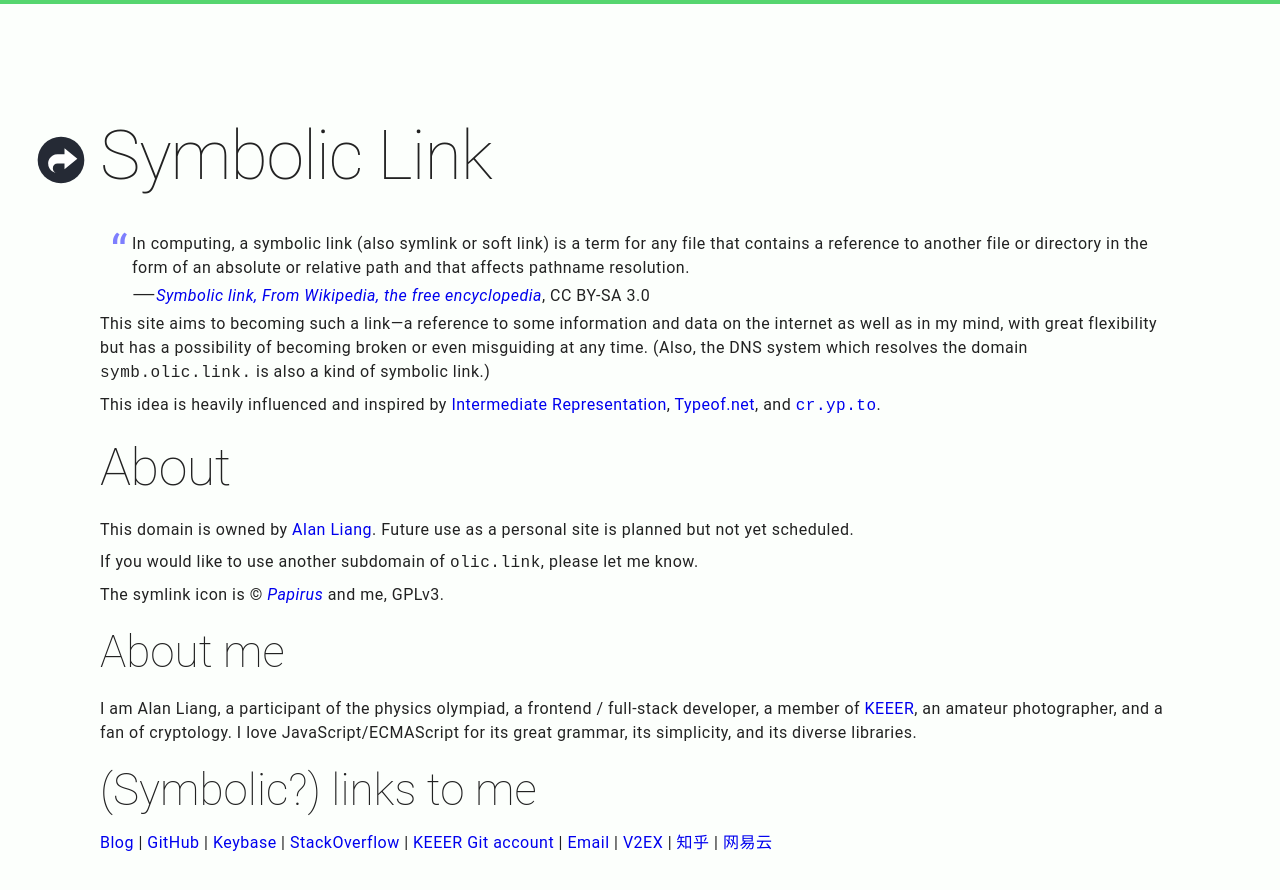
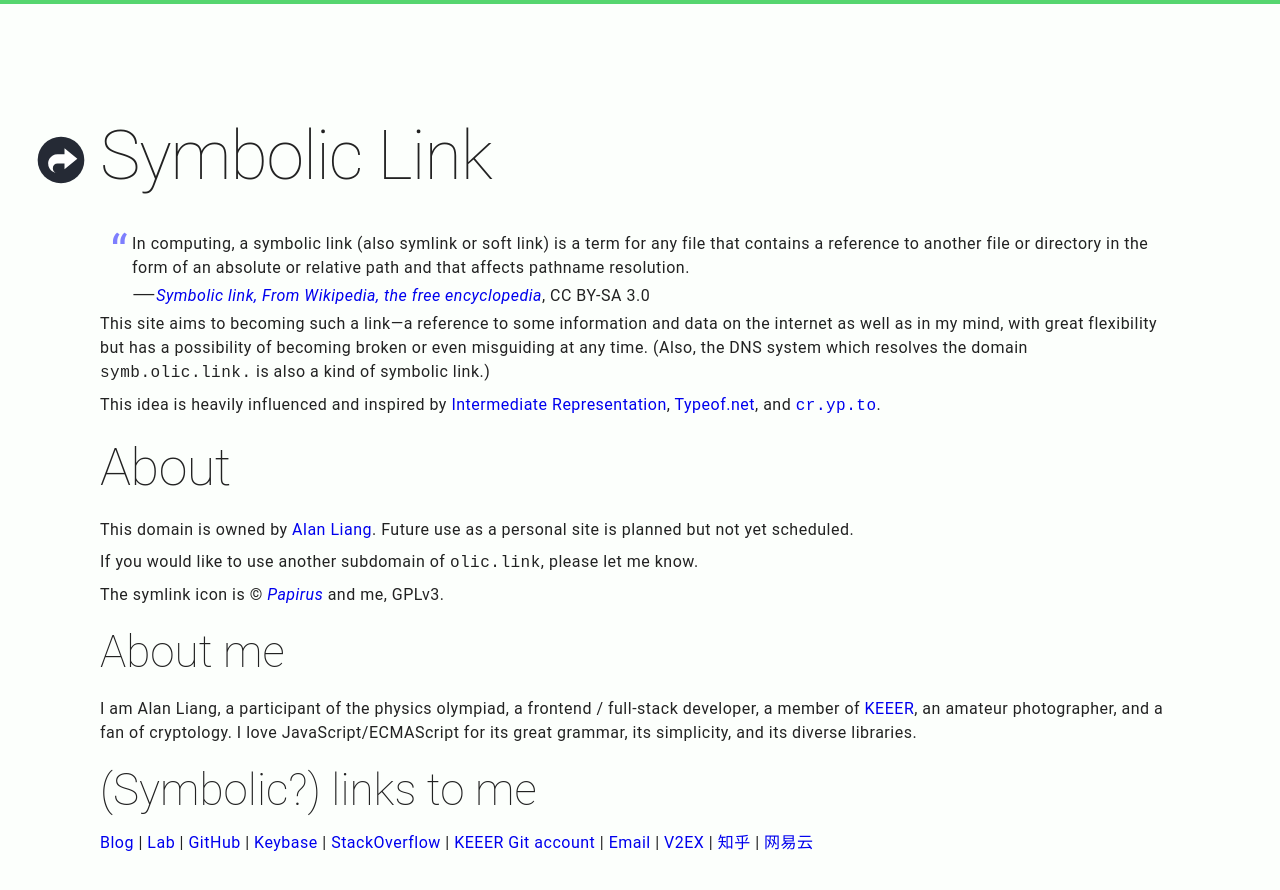
Before and after one commit to Alan-Liang/symb.olic.link, a plain HTML site: page index.html in a window 1280 px wide. Drawn offline with Linux system fonts and the light colour scheme.

Commit message:
feat: add link to labs

```diff
--- a/index.html
+++ b/index.html
@@ -44,6 +44,6 @@
     <h3>About me</h3>
     <p>I am Alan Liang, a participant of the physics olympiad, a frontend / full-stack developer, a member of <a href="https://keeer.net/">KEEER</a>, an amateur photographer, and a fan of cryptology. I love JavaScript/ECMAScript for its great grammar, its simplicity, and its diverse libraries.</p>
     <h3>(Symbolic?) links to me</h3>
-    <a href="https://blog.symb.olic.link/?utm_source=sol">Blog</a> | <a href="https://github.com/Alan-Liang" rel="noopener">GitHub</a> | <a href="https://keybase.io/alanliang" rel="noopener">Keybase</a> | <a href="https://stackoverflow.com/users/13085717" rel="noopener">StackOverflow</a> | <a href="https://webgit.keeer.net/Alan-Liang" rel="noopener">KEEER Git account</a> | <a href="javascript:void alert(String.fromCharCode(97,64,107,101,101,101,114,46,110,101,116))">Email</a> | <a href="https://www.v2ex.com/member/alan0liang" rel="noopener">V2EX</a> | <a href="https://www.zhihu.com/people/liang-ya-lun-99" rel="noopener">知乎</a> | <a href="https://music.163.com/user/home?id=421488240" rel="noopener">网易云</a>
+    <a href="https://blog.symb.olic.link/?utm_source=sol">Blog</a> | <a href="https://lab.olic.link">Lab</a> | <a href="https://github.com/Alan-Liang" rel="noopener">GitHub</a> | <a href="https://keybase.io/alanliang" rel="noopener">Keybase</a> | <a href="https://stackoverflow.com/users/13085717" rel="noopener">StackOverflow</a> | <a href="https://webgit.keeer.net/Alan-Liang" rel="noopener">KEEER Git account</a> | <a href="javascript:void alert(String.fromCharCode(97,64,107,101,101,101,114,46,110,101,116))">Email</a> | <a href="https://www.v2ex.com/member/alan0liang" rel="noopener">V2EX</a> | <a href="https://www.zhihu.com/people/liang-ya-lun-99" rel="noopener">知乎</a> | <a href="https://music.163.com/user/home?id=421488240" rel="noopener">网易云</a>
 </body>
 </html>
```
